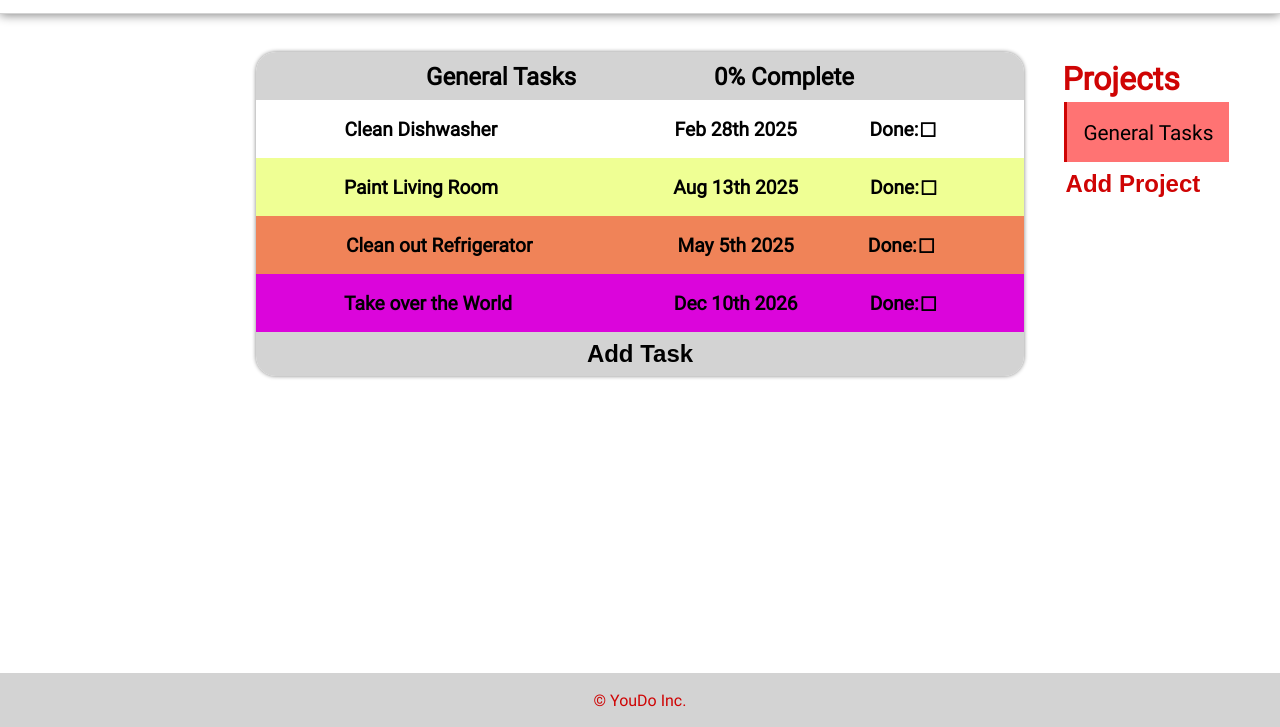
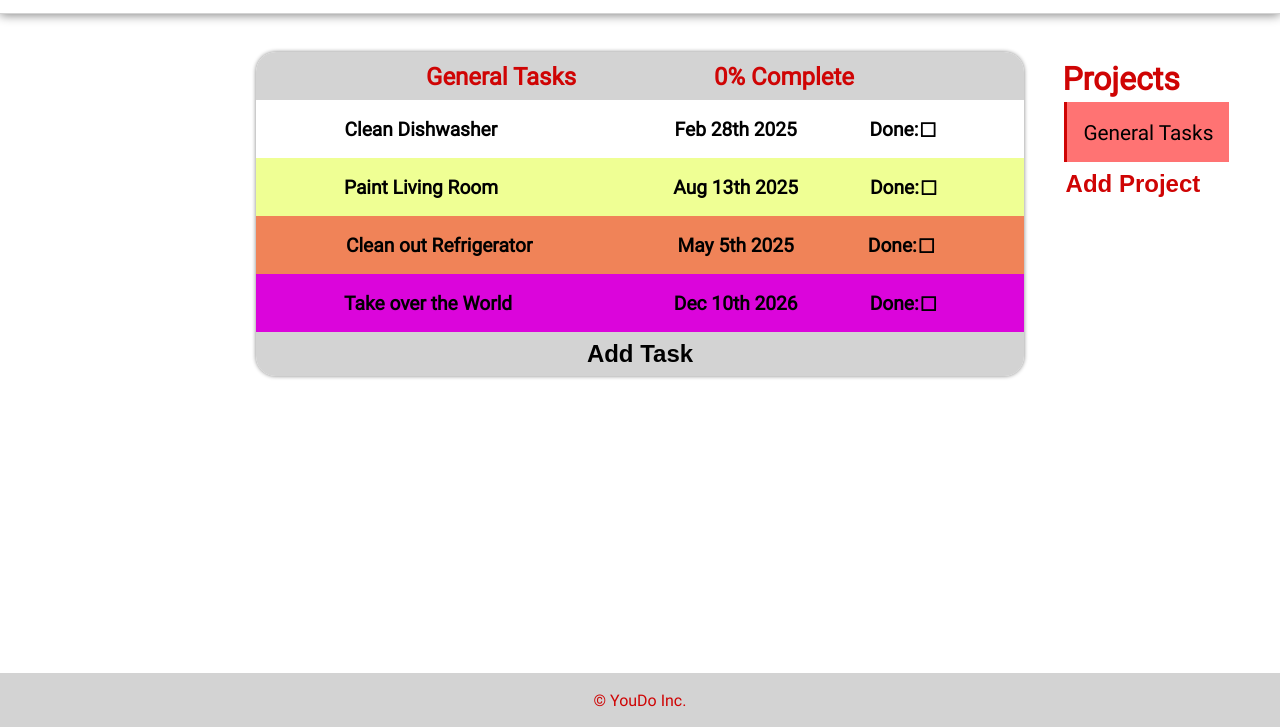
Before and after one commit to SamuelWyck/odin-todo-list, a website built with webpack: page src/template.html in a window 1280 px wide. In both pictures the pointer is over the element 640 px from the left and 149 px from the top of the page. Shown: the part 73-800 px from the top of the page. Built offline with nearby package versions, Linux system fonts and the light colour scheme.

Commit message:
Add hover effect to projectInfo section

```diff
--- a/src/styles.css
+++ b/src/styles.css
@@ -129,6 +129,14 @@ footer {
     font-size: clamp(1rem, 3vw, 1.5rem);
     font-weight: bold;
     border-radius: 20px 20px 0px 0px;
+}
+
+.project-info {
+    cursor: pointer;
+}
+
+.project-info:hover {
+    color: #cf0404;
 }
 
 .project-footer {
```
